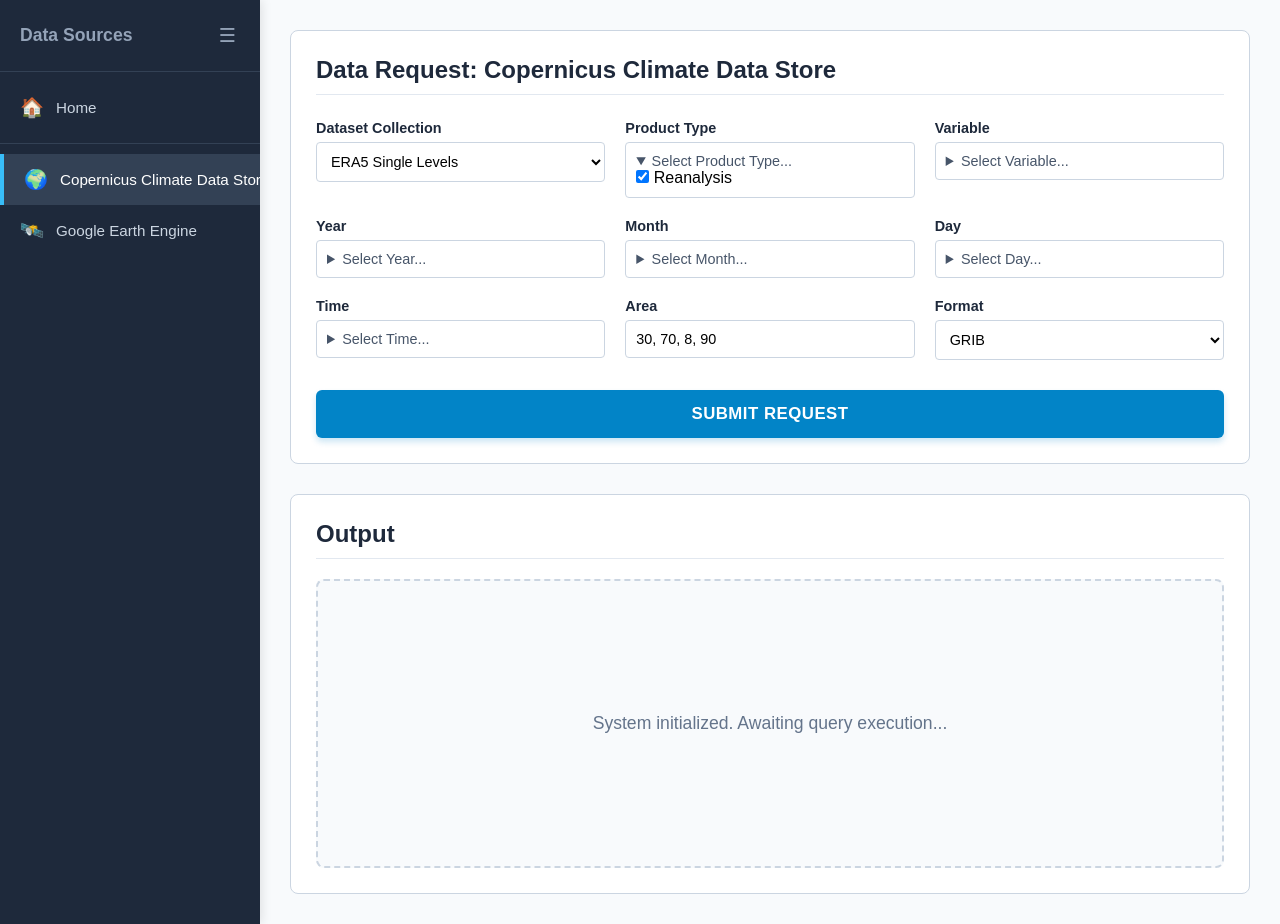
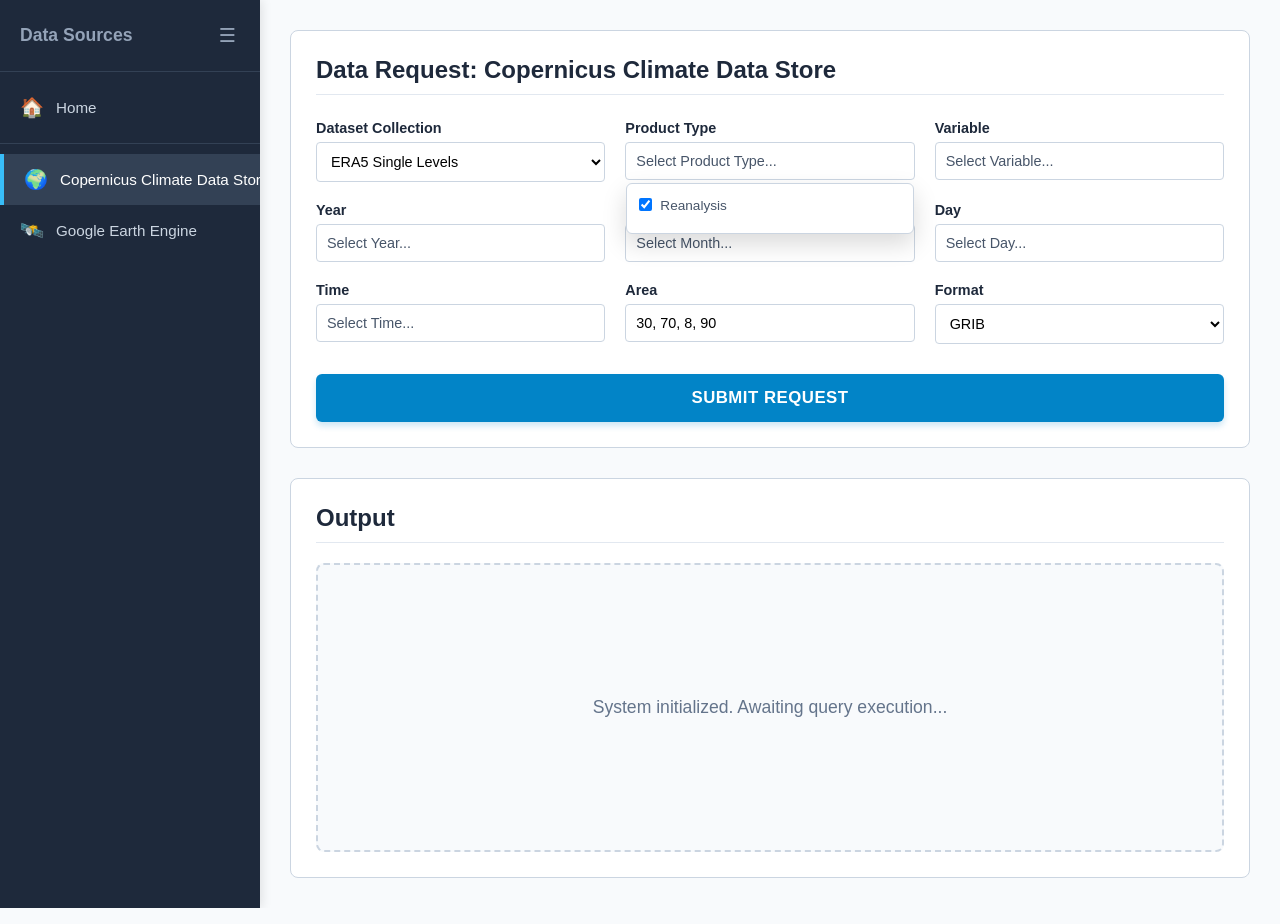
Before and after one commit to AnshulPrasad/climate-change, a Django app: page /copernicus/ in a window 1280 px wide, after a click that opens the changed part. Run offline with Django 5.2, Linux system fonts and the light colour scheme; parts of the project's set-up code (start-up, migrations or seed data) failed here and were passed over.

Commit message:
To fix this and make all the selection boxes behave uniformly, the issue lies in how Django renders default multiple-choice fields (like "Year" and "Month"). Because they weren't wrapped in the same absolute positioning class as the "Variable" dropdown, expanding them stretched the grid cell height instead of floating over the screen.

```diff
--- a/django_app/hf_space/templates/hf_space/providers/copernicus_form.html
+++ b/django_app/hf_space/templates/hf_space/providers/copernicus_form.html
@@ -7,41 +7,44 @@
 
     /* Dropdown Wrappers */
     .checkbox-dropdown { position: relative; border: 1px solid #cbd5e1; border-radius: 4px; background: #fff; padding: 10px; box-sizing: border-box; }
-    .checkbox-dropdown summary { cursor: pointer; font-size: 0.9rem; color: #475569; font-weight: 500; outline: none; }
+    .checkbox-dropdown summary { cursor: pointer; font-size: 0.9rem; color: #475569; font-weight: 500; outline: none; list-style: none; }
+    .checkbox-dropdown summary::-webkit-details-marker { display: none; } /* Safari default arrow removal */
     .checkbox-dropdown summary:hover { color: #0284c7; }
 
     /* ============================================================== */
-    /* ABSOLUTE OVERLAY FOR DROPDOWNS (Prevents pushing rows down)    */
+    /* UNIFIED ABSOLUTE OVERLAY FOR ALL DROPDOWNS                     */
     /* ============================================================== */
-    .checkbox-dropdown > ul,
-    .variable-dropdown-content {
+    .dropdown-overlay {
         position: absolute;
-        top: calc(100% + 4px); /* Appears just below the selection box */
+        top: calc(100% + 4px);
         left: 0;
         width: 100%;
         background: #ffffff;
         border: 1px solid #cbd5e1;
         border-radius: 6px;
-        box-shadow: 0 10px 25px rgba(0, 0, 0, 0.15); /* Drop shadow to emphasize float */
-        z-index: 9999; /* Forces it over all other grid items and buttons */
+        box-shadow: 0 10px 25px rgba(0, 0, 0, 0.15);
+        z-index: 9999;
         box-sizing: border-box;
+        padding: 12px;
+        max-height: 250px;
+        overflow-y: auto;
     }
 
-    /* Standard Multiple Choice List (Overlay) */
-    .checkbox-dropdown > ul { list-style: none; padding: 10px; margin: 0; max-height: 250px; overflow-y: auto; }
-    .checkbox-dropdown > ul li { margin: 6px 0; font-size: 0.85rem; }
+    /* Target Django's default checkbox output inside the overlay */
+    .dropdown-overlay ul, .dropdown-overlay div:not(.category-group):not(.category-title):not(.variable-list-container) {
+        list-style: none; padding: 0; margin: 0;
+    }
+    .dropdown-overlay label {
+        display: flex; align-items: flex-start; gap: 8px; font-size: 0.85rem; color: #475569; cursor: pointer; line-height: 1.4; margin-bottom: 6px;
+    }
+    .dropdown-overlay input[type="checkbox"] { margin-top: 2px; }
 
-    /* Categorized Variable List (Overlay) */
-    .variable-dropdown-content { padding: 12px; }
+    /* Categorized Variable Specifics */
     .variable-search-box { width: 100%; padding: 8px 10px; border: 1px solid #cbd5e1; border-radius: 4px; margin-bottom: 10px; font-size: 0.85rem; box-sizing: border-box; }
-
-    .variable-list-container { max-height: 250px; overflow-y: auto; padding-right: 5px; }
     .category-group { margin-bottom: 12px; }
     .category-title { font-weight: 600; font-size: 0.8rem; color: #334155; margin-bottom: 6px; background: #f1f5f9; padding: 4px 8px; border-radius: 4px; text-transform: uppercase; letter-spacing: 0.5px; }
     .category-list { list-style: none; padding: 0 0 0 8px; margin: 0; }
     .checkbox-list-item { margin-bottom: 6px; }
-    .checkbox-item { display: flex; align-items: flex-start; gap: 8px; font-size: 0.85rem; color: #475569; cursor: pointer; line-height: 1.4; }
-    .checkbox-item input { margin-top: 2px; }
 </style>
 
 {% for field in form %}
@@ -53,7 +56,8 @@
             <details class="checkbox-dropdown">
                 <summary>Select {{ field.label }}...</summary>
 
-                <div class="variable-dropdown-content">
+                <!-- Overlay container -->
+                <div class="dropdown-overlay">
                     <input type="text" class="variable-search-box" id="variable-search" placeholder="Search variables..." onkeyup="filterVariables()">
 
                     <div class="variable-list-container">
@@ -63,7 +67,7 @@
                                 <ul class="category-list">
                                     {% for val, label in choices %}
                                         <li class="checkbox-list-item" data-search-target="{{ label|lower }}">
-                                            <label class="checkbox-item">
+                                            <label>
                                                 <input type="checkbox" name="{{ field.name }}" value="{{ val }}" {% if val in field.value %}checked{% endif %}>
                                                 <span>{{ label }}</span>
                                             </label>
@@ -77,12 +81,18 @@
             </details>
 
         {% elif field.widget_type == 'checkboxselectmultiple' %}
+
             <details class="checkbox-dropdown">
                 <summary>Select {{ field.label }}...</summary>
-                {{ field }}
+
+                <!-- Wrap Django's default output in the overlay container -->
+                <div class="dropdown-overlay">
+                    {{ field }}
+                </div>
             </details>
+
         {% else %}
-            <!-- Standard Inputs -->
+            <!-- Standard Inputs (Single Selects / Text Inputs) -->
             <div class="standard-input">
                 {{ field }}
             </div>
@@ -97,20 +107,18 @@
     function filterVariables() {
         const query = document.getElementById('variable-search').value.toLowerCase();
 
-        // Filter individual items
         document.querySelectorAll('.checkbox-list-item').forEach(item => {
             const match = item.getAttribute('data-search-target').includes(query);
             item.style.display = match ? 'block' : 'none';
         });
 
-        // Hide entire category groups if all their items are filtered out
         document.querySelectorAll('.category-group').forEach(group => {
             const visibleItems = Array.from(group.querySelectorAll('.checkbox-list-item')).some(item => item.style.display !== 'none');
             group.style.display = visibleItems ? 'block' : 'none';
         });
     }
 
-    // Optional: Close dropdown if user clicks completely outside of it
+    // Automatically close dropdowns when clicking outside of them
     document.addEventListener('click', function(event) {
         document.querySelectorAll('.checkbox-dropdown').forEach(details => {
             if (!details.contains(event.target)) {
```
